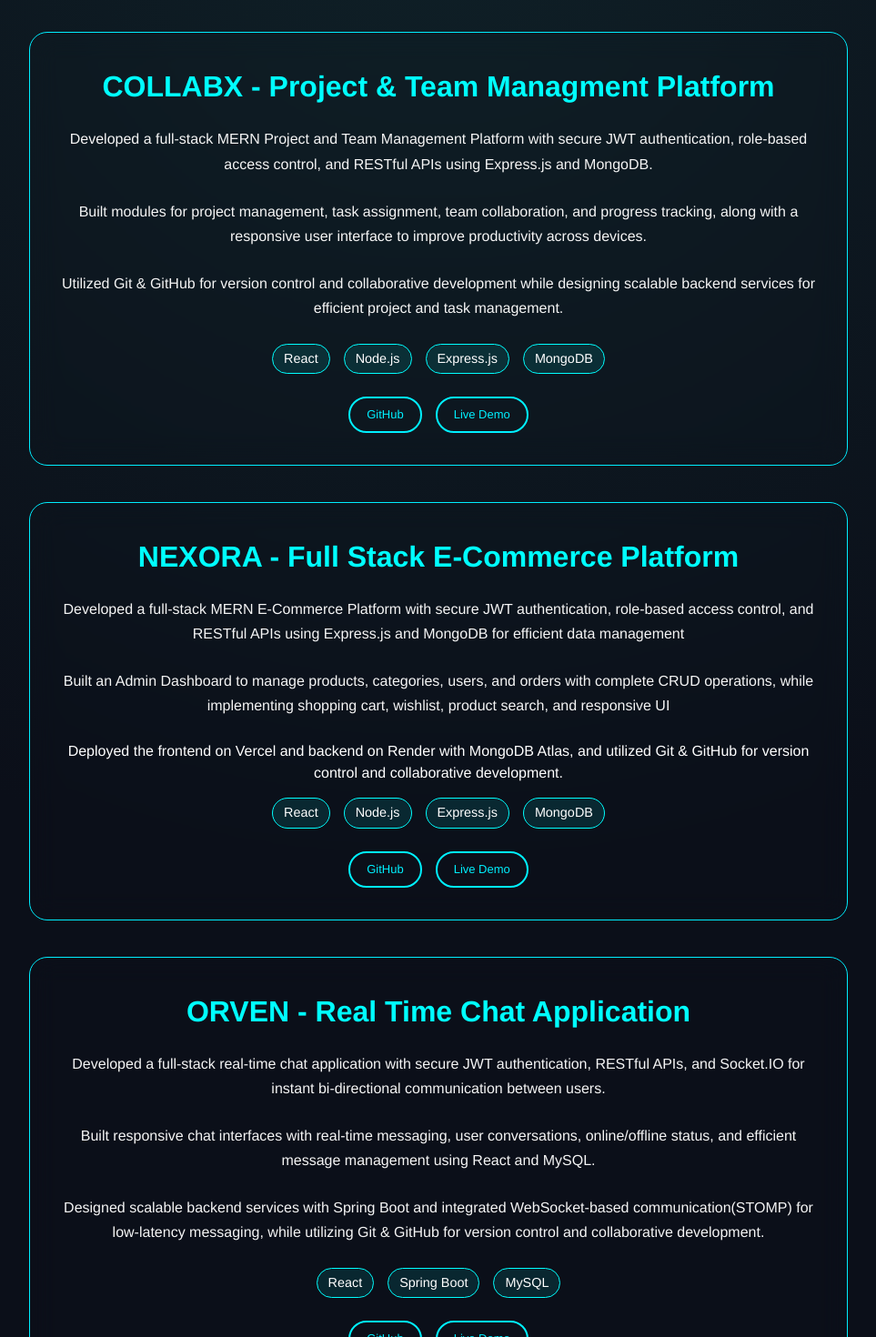
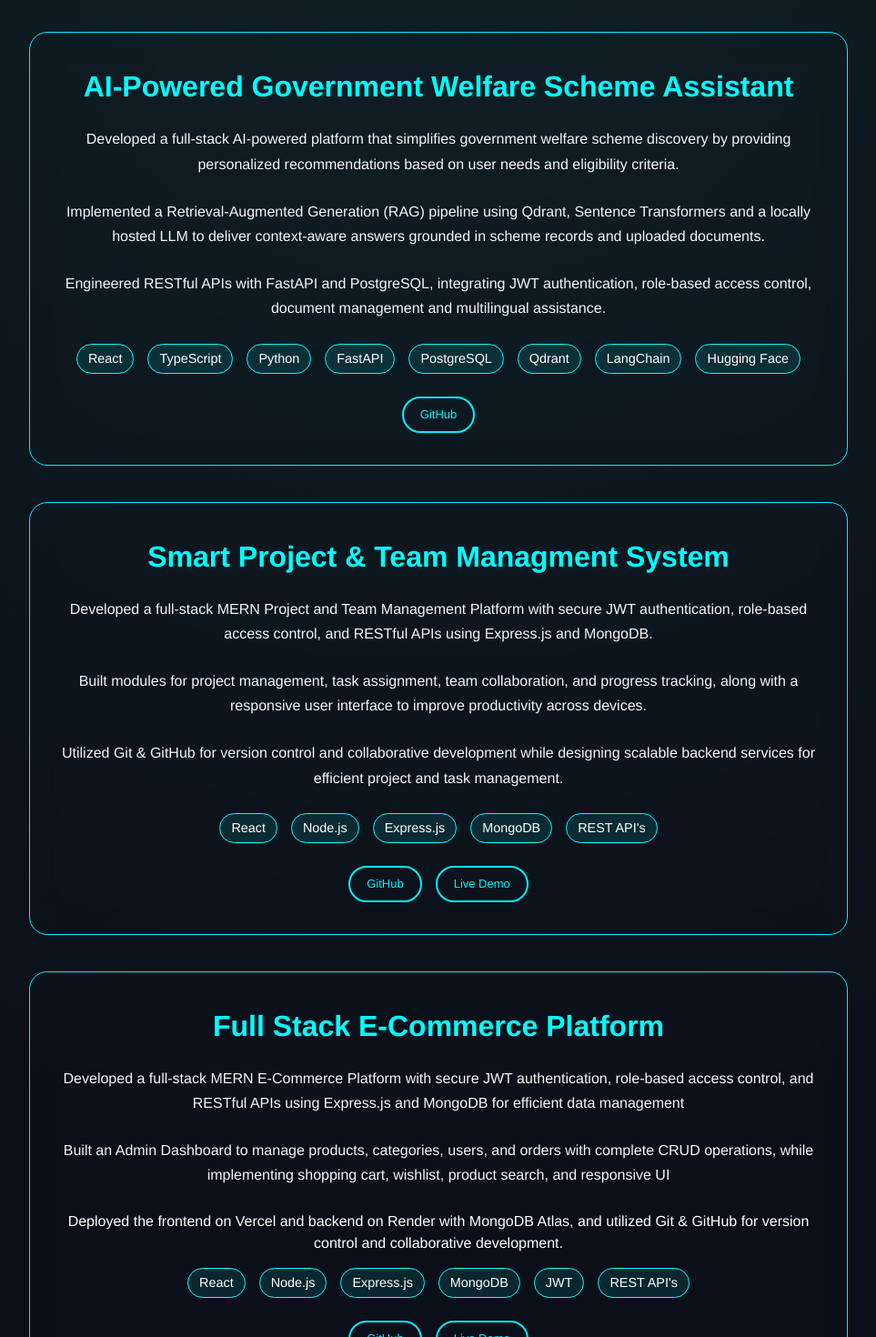
Before and after one commit to REDDYPALLYNISHALREDDY/Portfolio-Website, a React (Vite) app: page / in a window 1280 px wide. Shown: the part 3260-4730 px from the top of the page at 91% size, without its empty margins (158-1121 px from the left). Built offline with nearby package versions, Linux system fonts and the light colour scheme.

Commit message:
Project Added

```diff
--- a/src/components/Projects.jsx
+++ b/src/components/Projects.jsx
@@ -8,7 +8,38 @@ function Projects() {
                     <h1 className="section-title">PROJECTS</h1>
 
                     <div className="glass project-card">
-                        <h2 className="project-title">COLLABX - Project & Team Managment Platform</h2>
+                        <h2 className="project-title">AI-Powered Government Welfare Scheme Assistant</h2>
+
+                        <p className="project-description">
+                            Developed a full-stack AI-powered platform that simplifies government welfare scheme discovery by
+                            providing personalized recommendations based on user needs and eligibility criteria.
+                        </p>
+                        <p className="project-description">
+                            Implemented a Retrieval-Augmented Generation (RAG) pipeline using Qdrant,
+                            Sentence Transformers and a locally hosted LLM to deliver context-aware answers grounded in scheme records and uploaded documents.
+                        </p>
+                        <p className="project-description">
+                            Engineered RESTful APIs with FastAPI and PostgreSQL, integrating JWT authentication, role-based access control,
+                            document management and multilingual assistance.
+                        </p>
+
+                        <div className="tech-stack">
+                            <span>React</span>
+                            <span>TypeScript</span>
+                            <span>Python</span>
+                            <span>FastAPI</span>
+                            <span>PostgreSQL</span>
+                            <span>Qdrant</span>
+                            <span>LangChain</span>
+                            <span>Hugging Face</span>
+                        </div>
+                        <div className="project-buttons">
+                            <a href="https://github.com/REDDYPALLYNISHALREDDY/CIVINEX---Government-Welfare-Scheme-Assistant.git" target="_blank">GitHub</a>
+                        </div>
+                    </div>
+
+                    <div className="glass project-card">
+                        <h2 className="project-title">Smart Project & Team Managment System</h2>
 
                         <p className="project-description">
                             Developed a full-stack MERN Project and Team Management Platform with secure JWT authentication,
@@ -28,6 +59,7 @@ function Projects() {
                             <span>Node.js</span>
                             <span>Express.js</span>
                             <span>MongoDB</span>
+                            <span>REST API's</span>
                         </div>
                         <div className="project-buttons">
                             <a href="https://github.com/REDDYPALLYNISHALREDDY/smart-project-management.git" target="_blank">GitHub</a>
@@ -36,7 +68,7 @@ function Projects() {
                     </div>
 
                     <div className="glass project-card">
-                        <h2 className="project-title">NEXORA - Full Stack E-Commerce Platform</h2>
+                        <h2 className="project-title">Full Stack E-Commerce Platform</h2>
 
                         <p className="project-description">
                             Developed a full-stack MERN E-Commerce Platform with secure JWT authentication, role-based access
@@ -56,6 +88,8 @@ function Projects() {
                             <span>Node.js</span>
                             <span>Express.js</span>
                             <span>MongoDB</span>
+                            <span>JWT</span>
+                            <span>REST API's</span>
                         </div>
                         <div className="project-buttons">
                             <a href="https://github.com/REDDYPALLYNISHALREDDY/E-Commerce-Platform.git" target="_blank">GitHub</a>
@@ -64,7 +98,7 @@ function Projects() {
                     </div>
 
                     <div className="glass project-card">
-                        <h2 className="project-title">ORVEN - Real Time Chat Application</h2>
+                        <h2 className="project-title">Real Time Chat Application</h2>
 
                         <p className="project-description">
                             Developed a full-stack real-time chat application with secure JWT authentication,
@@ -83,6 +117,7 @@ function Projects() {
                             <span>React</span>
                             <span>Spring Boot</span>
                             <span>MySQL</span>
+                            <span>Socket API</span>
                         </div>
                         <div className="project-buttons">
                             <a href="https://github.com/REDDYPALLYNISHALREDDY/SYNORA-FRONTEND.git" target="_blank">GitHub</a>
```
